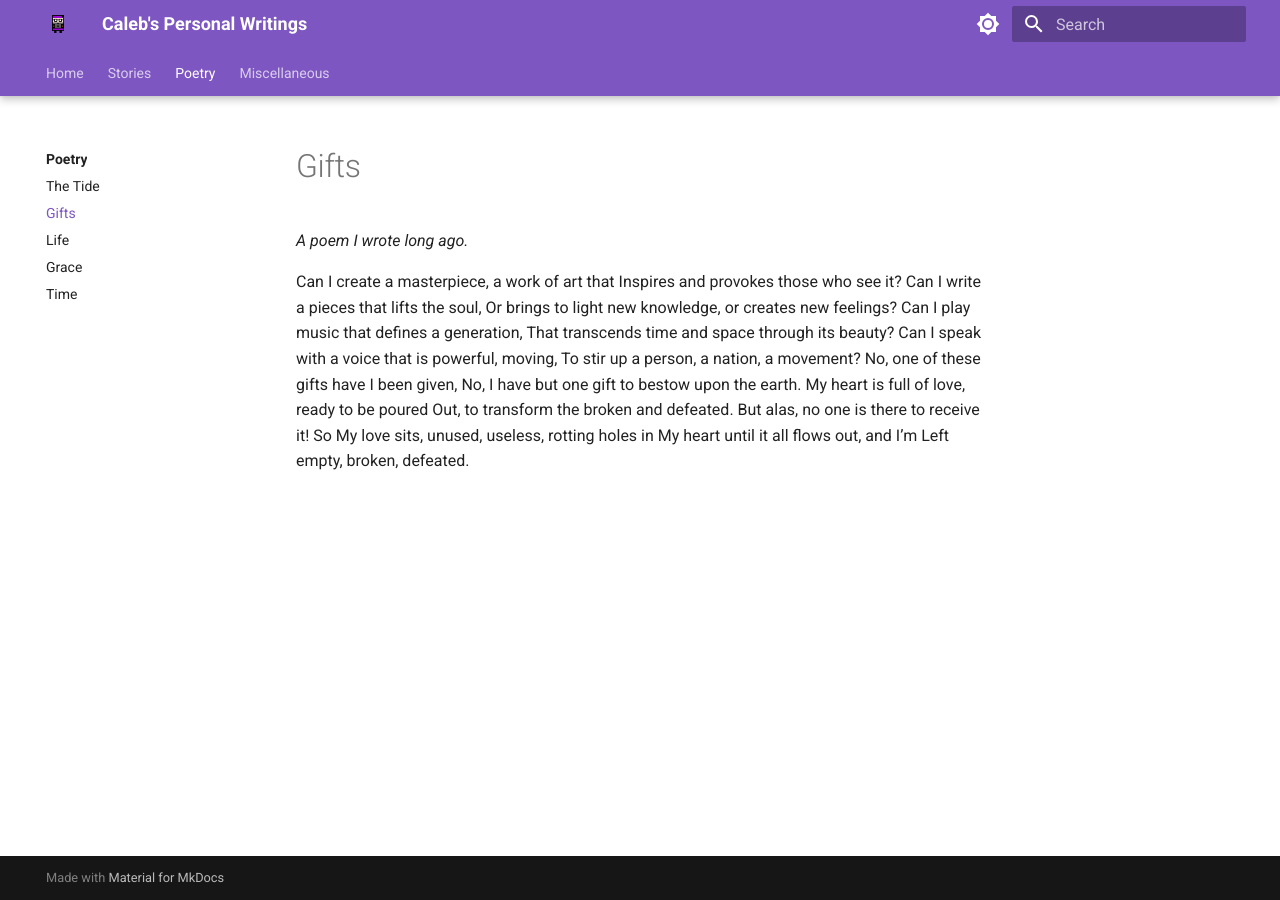
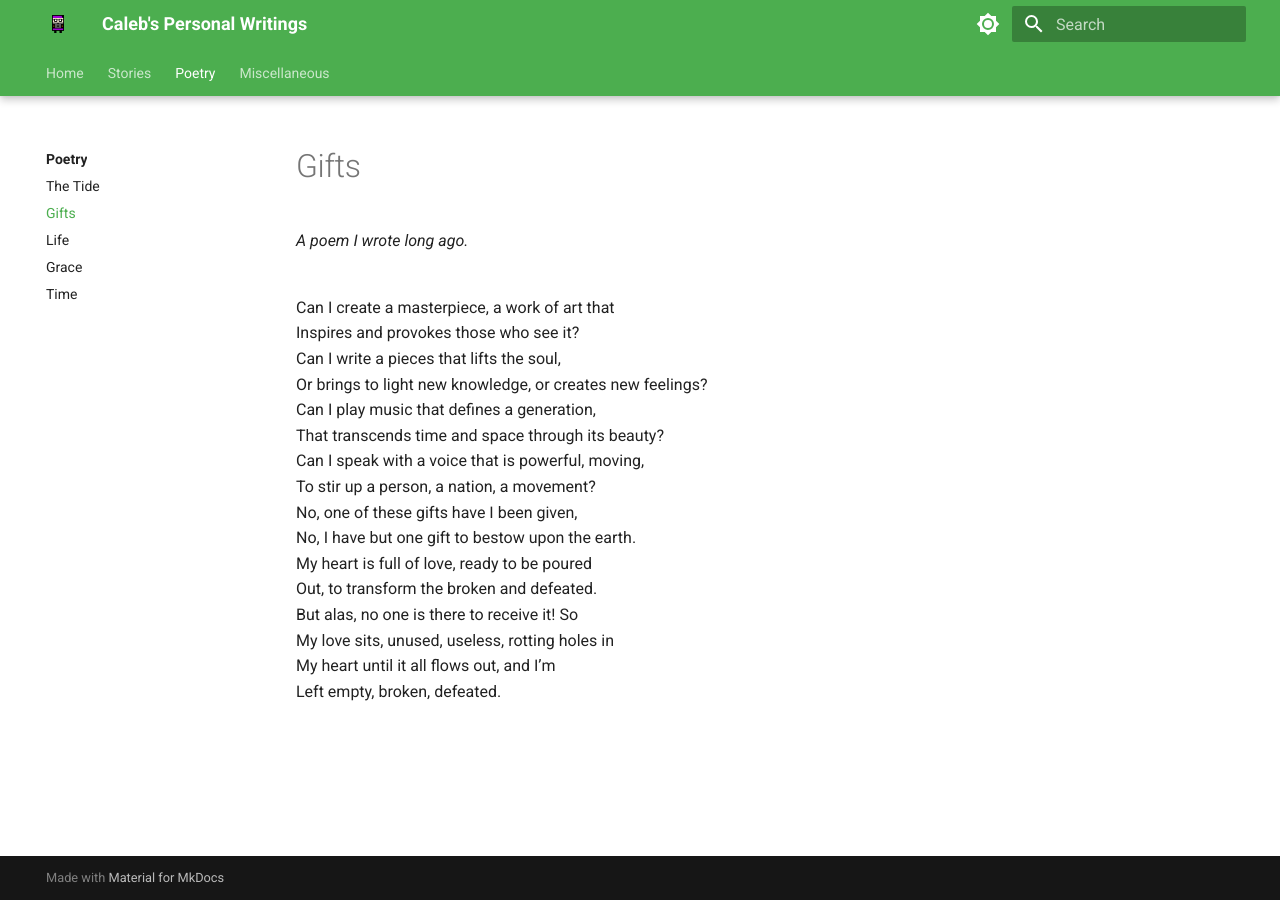
Before and after one commit to caleb-stults/creative-writing-blog, an MkDocs documentation site: the page built from docs/poetry/gifts.md, in a window 1280 px wide. Built offline with MkDocs 1.6.1 and Material for MkDocs 9.7.7, drawn with Linux system fonts in a browser that asks for light colours.

Commit message:
updating formatting

```diff
--- a/docs/poetry/gifts.md
+++ b/docs/poetry/gifts.md
@@ -1,6 +1,7 @@
 # Gifts
 *A poem I wrote long ago.*
 
+<p style="white-space: pre-line;">
 Can I create a masterpiece, a work of art that
 Inspires and provokes those who see it?
 Can I write a pieces that lifts the soul,
@@ -17,3 +18,4 @@ But alas, no one is there to receive it! So
 My love sits, unused, useless, rotting holes in
 My heart until it all flows out, and I’m
 Left empty, broken, defeated.
+</p>
--- a/mkdocs.yml
+++ b/mkdocs.yml
@@ -19,6 +19,8 @@ nav:
       - Post College Musings: misc/college-graduation-musings.md
 theme:
   name: material
+  text: Merriweather
+  code: Roboto Mono
   favicon: images/favicon.png
   logo: images/favicon.png
   features:
@@ -27,20 +29,21 @@ theme:
     - navigation.sections
     - navigation.indexes
     - navigation.top
+    - content.action.edit
   palette:
     # Palette toggle for light mode
     - media: "(prefers-color-scheme: light)"
       scheme: default
-      primary: deep purple
-      accent: deep purple
+      primary: green
+      accent: green
       toggle:
         icon: material/brightness-7
         name: Switch to dark mode
     # Palette toggle for dark mode
     - media: "(prefers-color-scheme: dark)"
       scheme: slate
-      primary: deep purple
-      accent: deep purple
+      primary: green
+      accent: green
       toggle:
         icon: material/brightness-4
         name: Switch to light mode
```
Also changed, not shown: docs/poetry/grace.md (+2 -0 lines), docs/poetry/life.md (+2 -0 lines), docs/poetry/the-tide.md (+2 -0 lines), docs/poetry/time.md (+2 -0 lines).
